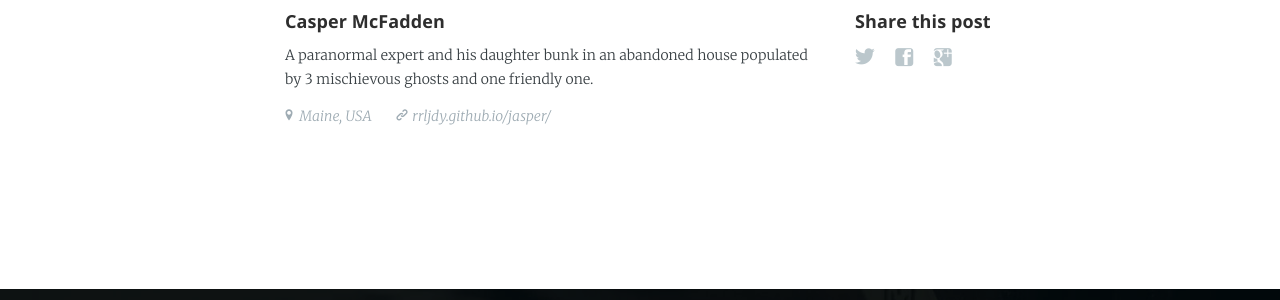
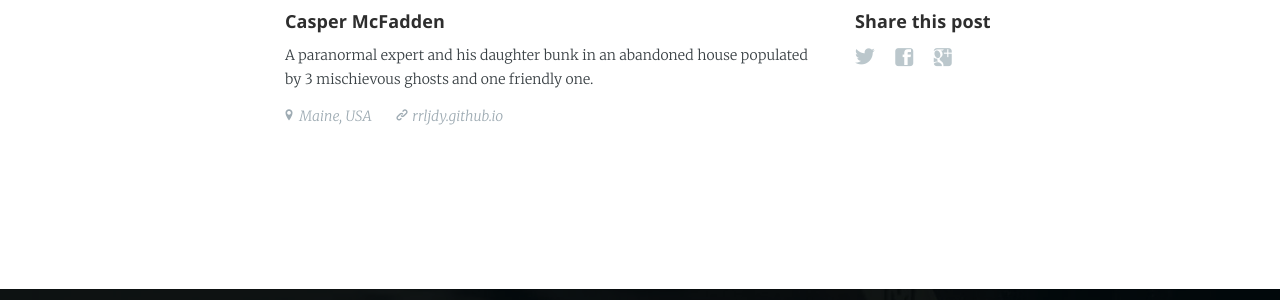
Before and after one commit to RRLJDY/RRLJDY.github.io, a Jekyll site: the page built from _posts/1863-11-19-gettysburg-address.md, in a window 1280 px wide. Shown: the part 1212-1512 px from the top of the page. Built offline with Jekyll 4.4.1, drawn with Linux system fonts in a browser that asks for light colours; nearby versions of some CDN libraries.

Commit message:
config.yml change

```diff
--- a/_config.yml
+++ b/_config.yml
@@ -16,10 +16,10 @@ author: 'Casper McFadden'
 nickname: rrljdy
 bio: 'A paranormal expert and his daughter bunk in an abandoned house populated by 3 mischievous ghosts and one friendly one.'
 location: 'Maine, USA'
-url: 'http://rrljdy.github.io/jasper/'
+url: 'http://rrljdy.github.io'
 image: 'assets/images/casper.png'
 
-short_url: 'rrljdy.github.io/jasper/'
+short_url: 'rrljdy.github.io'
 google_analytics: UA-69281367-1
 disqus: username
 # edit baseurl to simply '/' if using as your personal page (instead of a project page)
```
